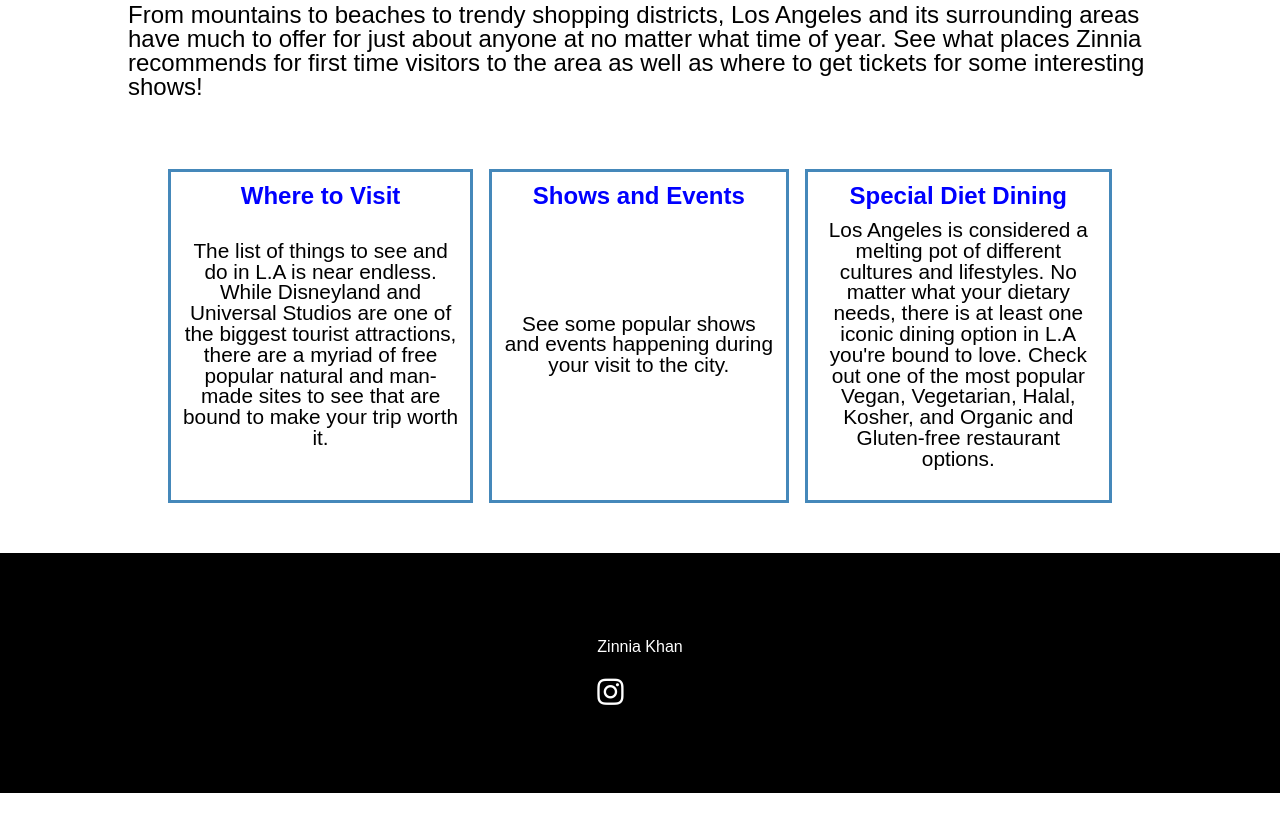
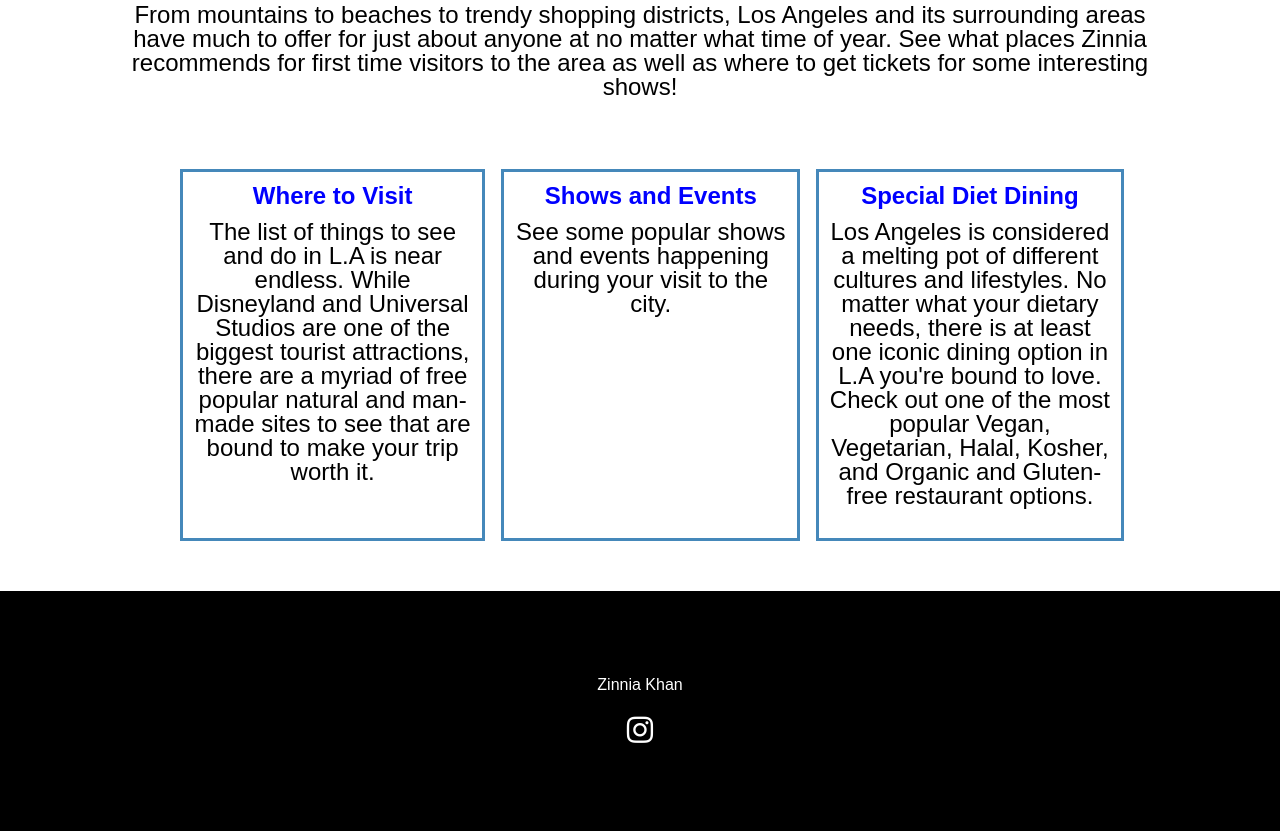
Before and after one commit to zinniak/si539_responsive, a plain HTML site: page index.html in a window 1280 px wide. Shown: the part 485-1316 px from the top of the page. Before the commit the page ends 1278 px from the top, so only its background shows below. Drawn offline with Linux system fonts and the light colour scheme; a web font is replaced by a local one.

Commit message:
responsive

```diff
--- a/css/style.css
+++ b/css/style.css
@@ -446,7 +446,7 @@ address{
 }
 
 
-@media screen and (min-width: 600px) {
+@media screen and (min-width: 700px) {
 	ul {
 	display: grid;
 grid-template-columns: auto auto auto auto;
@@ -454,7 +454,8 @@ grid-template-columns: auto auto auto auto;
 
 .gallery{
 	display: grid;
-	grid-template-columns: auto auto;
+	grid-template-columns: auto auto auto;
+	grid-template-rows: auto auto;
 	width: 90%;
 }
 
@@ -465,13 +466,29 @@ grid-template-columns: auto auto auto auto;
 .text{
 	width: 75%;
 	display: grid;
-	grid-template-columns: auto auto;
+	grid-template-columns: auto auto auto;
 }
 
+
 .block{
-	  border: 3px solid #4588ba;
 	  padding: 10px;
+	  border-right: 3px solid #4588ba;
+	  border-left:3px solid #4588ba ;
+	  border-bottom: none;
+	  display: inline-block;
+/*	  margin-left: -20px;
+	  margin-right: -20px;*/
 }
+
+.block p{
+	font-size: 110%;
+}
+
+
+.block a{
+	text-align: center;
+}
+
 
 .event-page{
 	width: 95%;
@@ -484,9 +501,12 @@ grid-template-columns: auto auto auto auto;
 	margin-right: auto;
 }
 
+.event p{
+	text-align: left;
+}
 
 .event img{
-	width: 50%;
+	width: 60%;
 }
 
 
@@ -501,12 +521,37 @@ grid-template-columns: auto auto auto auto;
 .gallery{
 	display: grid;
 	grid-template-columns: auto auto auto;
-	width: 90%;
+	width: 100%;
 }
 
+
 .text{
+	display: grid;
 	grid-template-columns: auto auto auto;
 }
+
+.block{
+	  padding: 10px;
+	  border: 3px solid #4588ba;
+      margin-left: 20px;
+	  margin-right: 20px;
+}
+
+.block p{
+	text-align: center;
+	font-size: 150%;
+}
+
+
+.block a{
+	text-align: center;
+}
+
+
+.item{
+	width: 80%;
+}
+
 
 .dining{
 	grid-template-columns: 1fr 1fr 1fr;
@@ -520,13 +565,14 @@ grid-template-columns: auto auto auto auto;
 .footer-text {
 	height: 50%;
 }
-/*#halal h4{
-	margin-bottom: -3px;
-}*/
 
-.event h2, a, p{
-	align-items: left;
-	text-align: left;
+.footer-text a{
+	text-align: center;
+}
+
+
+.event p{
+	text-align: center;
 }
 
 #veg address{
@@ -538,13 +584,18 @@ grid-template-columns: auto auto auto auto;
 .up{
 	display: none;
 }
+}
 
-@media screen and (prefers-reduced-motion: reduce) {
+@media screen and (prefers-reduced-motion: reduce)
+
+{
+.skip{
+    transition: none;
+    animation: none;
+}
 
 a.skip{
-    transition: none;
+	 transition: none;
+	 animation: none;
 }
-
 }
-
-/*@media screen and (prefers-reduced-motion) { }*/
```
Also changed, not shown: index.html (+0 -1 lines).
